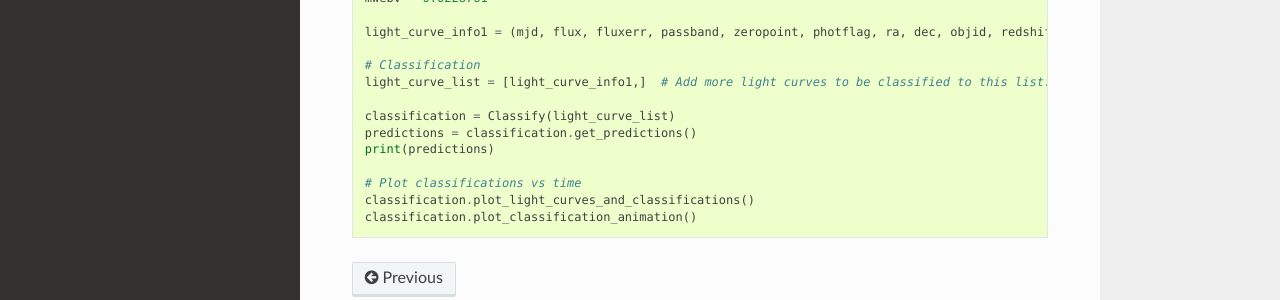
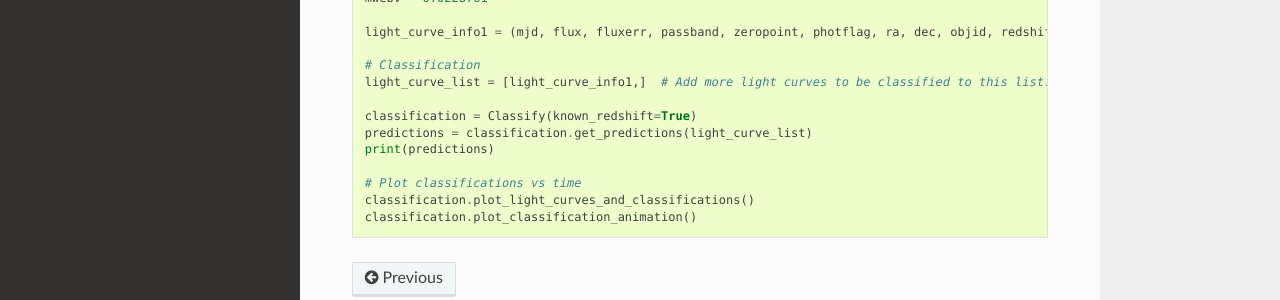
Before and after one commit to daniel-muthukrishna/astrorapid, a Sphinx documentation site: the page built from docs/example.rst, in a window 1280 px wide. Shown: the part 449-749 px from the top of the page. Built offline with Sphinx 7.4.7 and the Read the Docs theme 2.0.0, drawn with Linux system fonts in a browser that asks for light colours.

Commit message:
Moved light_curve_list to be an argument of get_predictions instead of an argument of Classify(). This allows prevents the keras model from being loaded everytime someone wishes to classify a new light curve with get_predictions.

```diff
--- a/docs/example.rst
+++ b/docs/example.rst
@@ -26,8 +26,8 @@ Example script classifying an example supernova light curve.
     # Classification
     light_curve_list = [light_curve_info1,]  # Add more light curves to be classified to this list.
 
-    classification = Classify(light_curve_list)
-    predictions = classification.get_predictions()
+    classification = Classify(known_redshift=True)
+    predictions = classification.get_predictions(light_curve_list)
     print(predictions)
 
     # Plot classifications vs time
--- a/docs/usage.rst
+++ b/docs/usage.rst
@@ -16,8 +16,8 @@ Use the following example code:
     light_curve_list = [light_curve_info1,]
 
     # Classify Light curves
-    classification = Classify(light_curve_list, known_redshift=True)
-    predictions = classification.get_predictions()
+    classification = Classify(known_redshift=True)
+    predictions = classification.get_predictions(light_curve_list)
     print(predictions)
 
     # Plot light curve and classification vs time of the light curves at the specified indexes
--- a/setup.py
+++ b/setup.py
@@ -9,9 +9,8 @@ with open(path.join(here, 'README.md'), encoding='utf-8') as f:
     long_description = f.read()
 
 setup(name='astrorapid',
-    version='0.1.22',
+    version='0.1.23',
     description='Real-time Automated Photometric IDentification of astronomical transients',
-    long_description=long_description,
     url='https://github.com/daniel-muthukrishna/astrorapid',
     author='Daniel Muthukrishna',
     author_email='daniel.muthukrishna@gmail.com',
```
Also changed, not shown: README.md (+2 -2 lines), 1 other file.
